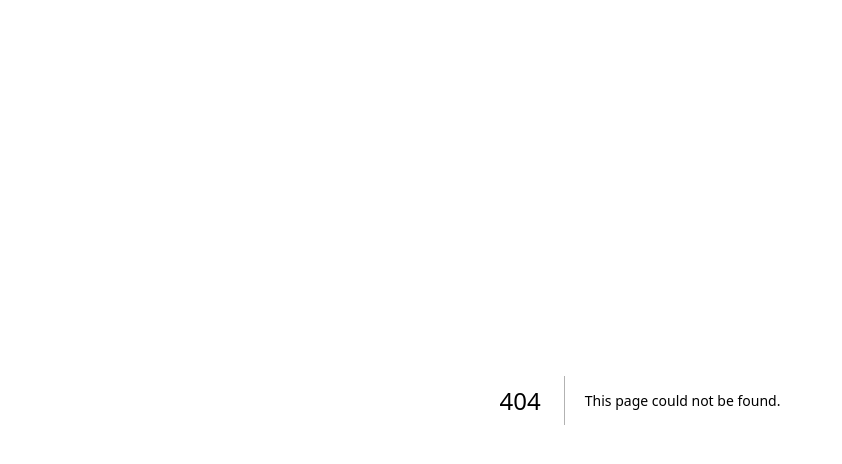
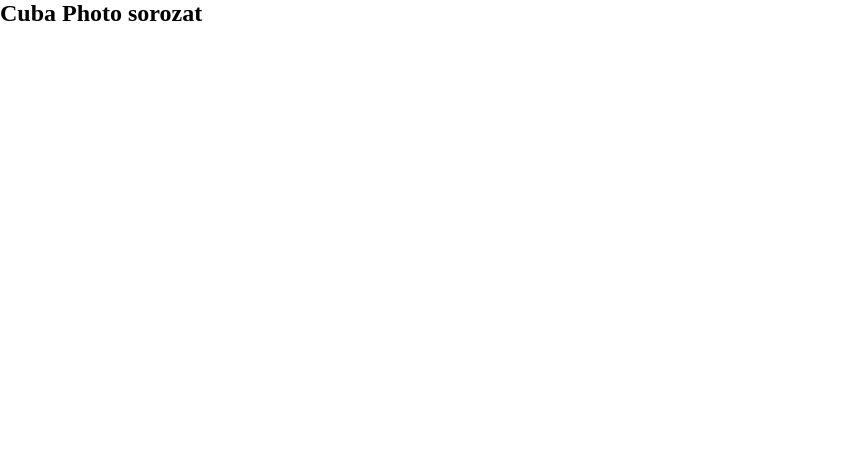
Before and after one commit to FehertoiTamas/photography-portfolio, a Next.js app: page /cubaPage in a window 1280 px wide. Before the commit this address had no page. Shown: the top 464 px of the page, without its empty margins (0-842 px from the left). Built offline with nearby package versions, Linux system fonts and the light colour scheme; a web font is replaced by a local one.

Commit message:
add CubaPage

```diff
--- /dev/null
+++ b/src/app/cubaPage/page.js
@@ -0,0 +1,11 @@
+import React from "react";
+
+const cubaPage = () => {
+  return (
+    <section>
+      <h2>Cuba Photo sorozat</h2>
+    </section>
+  );
+};
+
+export default cubaPage;
```
Also changed, not shown: src/components/Hero/Hero.js (+2 -6 lines), src/components/Portfolio/Portfolio.jsx (+7 -1 lines), src/app/cubaPage/cubaPage.css (added).
